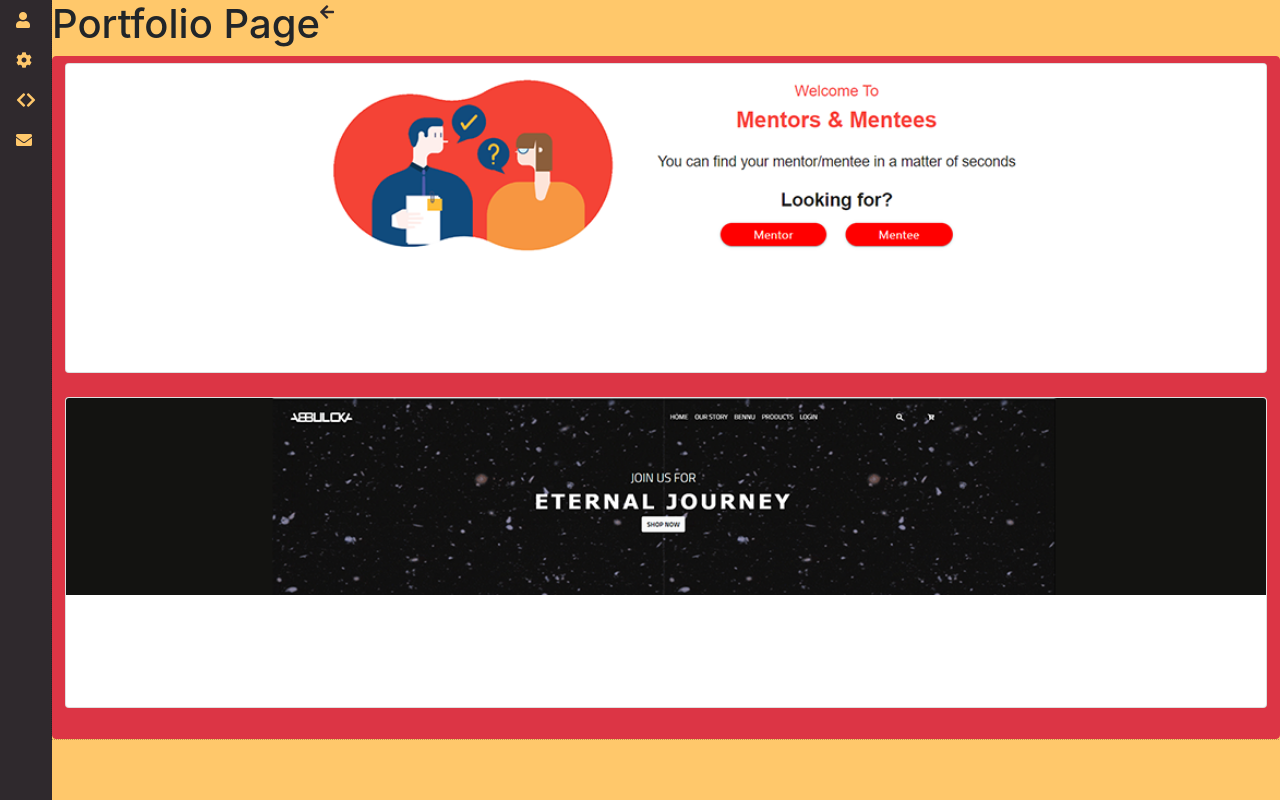
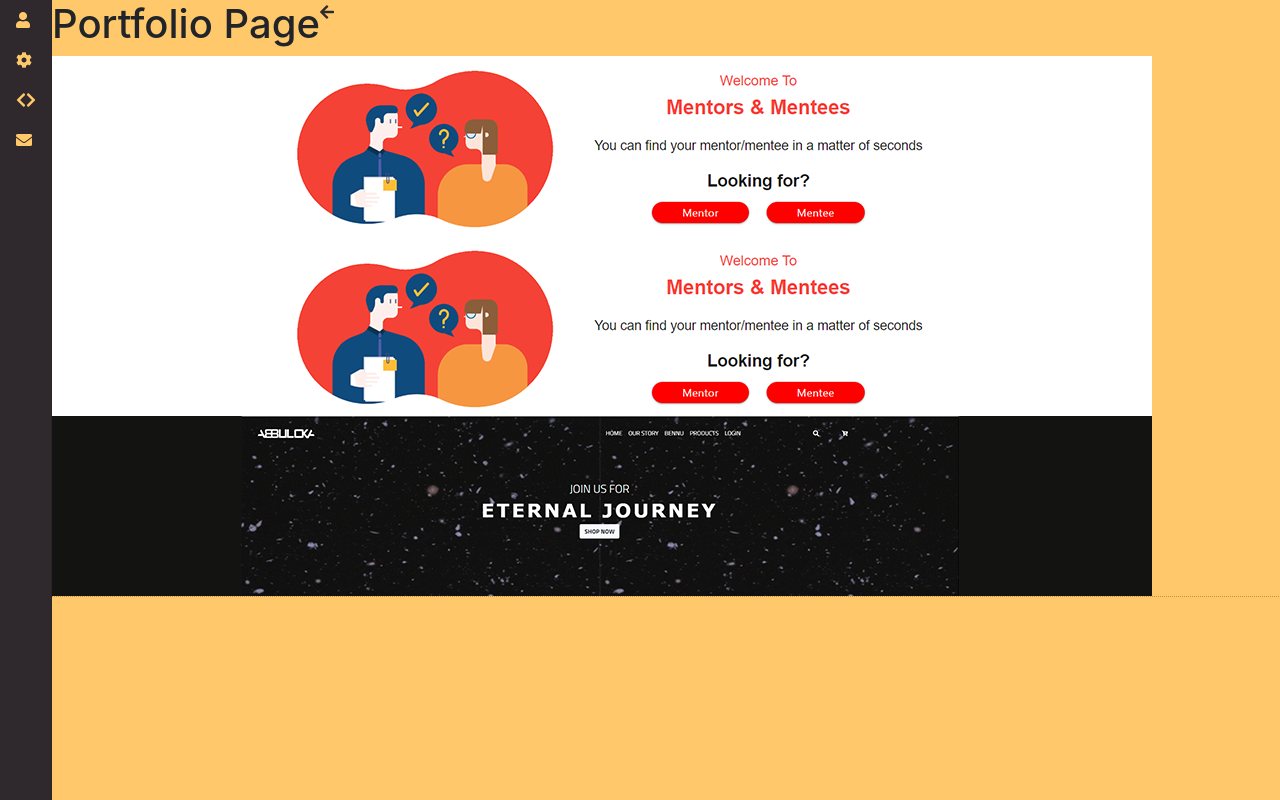
Before and after one commit to duzluk/bsurmen, a React (Create React App) app: page /portfolio in a window 1280 px wide. Built offline with nearby package versions, Linux system fonts and the light colour scheme.

Commit message:
Modal func added

```diff
--- a/src/App.js
+++ b/src/App.js
@@ -1,4 +1,4 @@
-import React from "react";
+import React, { useEffect, useState, useRef } from "react";
 import { Switch, Route, Redirect } from "react-router-dom";
 import Home from "./components/Home";
 import About from "./components/About";
@@ -7,9 +7,27 @@ import Resume from "./components/Resume";
 import Contact from "./components/Contact";
 import NotFound from "./components/NotFound";
 
-class App extends React.Component {
-  state = {};
-  render() {
+
+// function useHover() {
+//   const ref = useRef();
+//   const [hovered, setHovered] = useState(false);
+
+//   const enter = () => setHovered(true);
+//   const leave = () => setHovered(false);
+
+//   useEffect(() => {
+//     ref.current.addEventListener("mouseenter", enter);
+//     ref.current.addEventListener("mouseleave", leave);
+//     return () => {
+//       ref.current.removeEventListener("mouseenter", enter);
+//       ref.current.removeEventListener("mouseleave", leave);
+//     };
+//   }, [ref]);
+//   return [ref, hovered];
+// }
+
+const App = () => {
+
     return (
       <div>
         <Switch>
@@ -21,9 +39,9 @@ class App extends React.Component {
           <Route path="/not-found" component={NotFound} />
           <Redirect to="/not-found" />
         </Switch>
+
       </div>
     );
-  }
 }
 
 export default App;
--- a/src/components/Home/homePageWorking.jsx
+++ b/src/components/Home/homePageWorking.jsx
@@ -30,14 +30,7 @@ const Working = () => {
               fontSize="48"
               fontWeight="250"
               letterSpacing="0em"
-            >
-              <tspan x="0" y="44.6406">
-                RESUM
-              </tspan>
-              <tspan x="0" y="100.641">
-                E
-              </tspan>
-            </text>
+            ></text>
             <g id="Rectangle 8">
               <mask id="path-4-inside-1" fill="white">
                 <path d="M228 446.55C228 436.057 236.507 427.55 247 427.55H758.188C768.681 427.55 777.188 436.057 777.188 446.55V788.247C777.188 798.74 768.681 807.247 758.188 807.247H247C236.507 807.247 228 798.74 228 788.247V446.55Z" />
--- a/src/components/Home/index.jsx
+++ b/src/components/Home/index.jsx
@@ -9,9 +9,11 @@ class Home extends React.Component {
     super(props);
     this.state = {
       x: 0,
-      y: 0
+      y: 0,
+
     };
   }
+
   _onMouseMove = e => {
     const width = this.refs.titleContainer.clientWidth;
     const height = this.refs.titleContainer.clientHeight;
--- a/src/components/Portfolio/index.jsx
+++ b/src/components/Portfolio/index.jsx
@@ -3,22 +3,49 @@ import { Container, Row, Col, Button } from "react-bootstrap";
 import CustomModal from "../common/modal";
 import BackArrow from "../common/backArrow";
 import NavBar from "./../common/navBar";
-import Cards from "../common/card";
+import PortCard from "../common/customCard";
 
-const Portfolio = () => {
+const Portfolio = props => {
   const [modalShow, setModalShow] = React.useState(false);
-  const content = {
-    src1: "/assets/mentees.png",
-    src2: "/assets/abbuloka.png",
-    text1: ` Mentorship - Github | Demo
+  const [dataNum, setDataNum] = React.useState(0);
+
+  const onEnter = e => {
+    setDataNum(e);
+    setModalShow(true);
+  };
+
+  const data = [
+    {
+      id: 1,
+      name: "Client Project",
+      url: "/assets/mentees.png",
+      text: `Mentorship - Github | Demo
             Brings mentors and mentees together to learn and teach each other.
              + Implemented HTML5, CSS3 and Materialize to structure the
             home page and info modal.
               + Explored Firestore to create database.
              + Completed data fetching part to render user information on
             the page.
-            + Fixed bugs that cause problem of the user experience.`,
-    text2: `Abbuloka - Github | Demo
+            + Fixed bugs that cause problem of the user experience.`
+    },
+    {
+      id: 1,
+      name: "Mentees & Mentors",
+      url: "/assets/mentees.png",
+      text: `Mentorship - Github | Demo
+            Brings mentors and mentees together to learn and teach each other.
+             + Implemented HTML5, CSS3 and Materialize to structure the
+            home page and info modal.
+              + Explored Firestore to create database.
+             + Completed data fetching part to render user information on
+            the page.
+            + Fixed bugs that cause problem of the user experience.`
+    },
+    {
+      id: 3,
+      name: "Abbuloka",
+      url: "/assets/abbuloka.png",
+      text: `Abbuloka - Github | Demo
             An e-commercial website that promotes and sells the Bennu rocks
             pieces to the people. (This is the first exercise project under web
             development Bootcamp as a team. Only HTML and CSS used in the
@@ -26,7 +53,9 @@ const Portfolio = () => {
             Utilized Bootstrap 4 to create responsive page for use on different
             size of screens.  + Created index page and footer through
             HTML5 and CSS3.`
-  };
+    }
+  ];
+
   return (
     <Container fluid>
       <Row>
@@ -35,12 +64,22 @@ const Portfolio = () => {
           <Row>
             <h1>Portfolio Page</h1>
             <BackArrow />
-            <Button variant="danger" onClick={() => setModalShow(true)}>
-              <Cards src={content.src1} text={content.text1} />
-              <Cards src={content.src2} text={content.text2} />
-            </Button>
 
-            <CustomModal show={modalShow} onHide={() => setModalShow(false)} img={content.src1} text={content.text1}/>
+            {data.map((e, i) => (
+              <PortCard
+                src={data[i].url}
+                text={data[i].text}
+                onClick={() => onEnter(igit )}
+              />
+            ))}
+
+            <CustomModal
+              show={modalShow}
+              onHide={() => setModalShow(false)}
+              img={data[dataNum].url}
+              text={data[dataNum].text}
+              title={data[dataNum].name}
+            />
           </Row>
         </Col>
       </Row>
--- a/src/components/Resume/technical.jsx
+++ b/src/components/Resume/technical.jsx
@@ -1,6 +1,6 @@
 import React from "react";
 import { Container, Row, Col } from "react-bootstrap";
-import LogoCard from "../common/logoCard";
+import LogoCard from "../common/customCard";
 
 const Technical = (props) => {
   const src = [
@@ -21,8 +21,8 @@ const Technical = (props) => {
   return (
     <React.Fragment>
       <Row>
-        {src.map((e,i) => (
-          <LogoCard src={src[i]} />
+        {src.map((e, i) => (
+          <LogoCard src={src[i]} classStyle="logoCard" onEnter={onEnter} />
         ))}
       </Row>
     </React.Fragment>
@@ -30,3 +30,8 @@ const Technical = (props) => {
 };
 
 export default Technical;
+
+const onEnter = () => {
+ console.log('fdsfasdfas');
+
+}
--- /dev/null
+++ b/src/components/common/customCard.jsx
@@ -0,0 +1,13 @@
+import React from "react";
+
+const LogoCard = ({ src, classStyle, onEnter, onClick }) => {
+  return (
+    <React.Fragment>
+      <div className={classStyle} onMouseEnter={onEnter} onClick={onClick}>
+        <img src={src} />
+      </div>
+    </React.Fragment>
+  );
+};
+
+export default LogoCard;
--- a/src/components/common/logoCard.jsx
+++ /dev/null
@@ -1,13 +0,0 @@
-import React from "react";
-
-const LogoCard = ({ src }) => {
-  return (
-    <React.Fragment>
-      <div className="logoCard">
-        <img src={src}/>
-      </div>
-    </React.Fragment>
-  );
-};
-
-export default LogoCard;
--- a/src/components/common/modal.jsx
+++ b/src/components/common/modal.jsx
@@ -11,7 +11,7 @@ export default function customModal(props) {
     >
       <Modal.Header closeButton>
         <Modal.Title id="contained-modal-title-vcenter">
-          Modal heading
+         {props.title}
         </Modal.Title>
       </Modal.Header>
       <Modal.Body>
```
Also changed, not shown: src/components/Portfolio/data.js (added, +38 -0 lines), public/assets/images.png (added).
